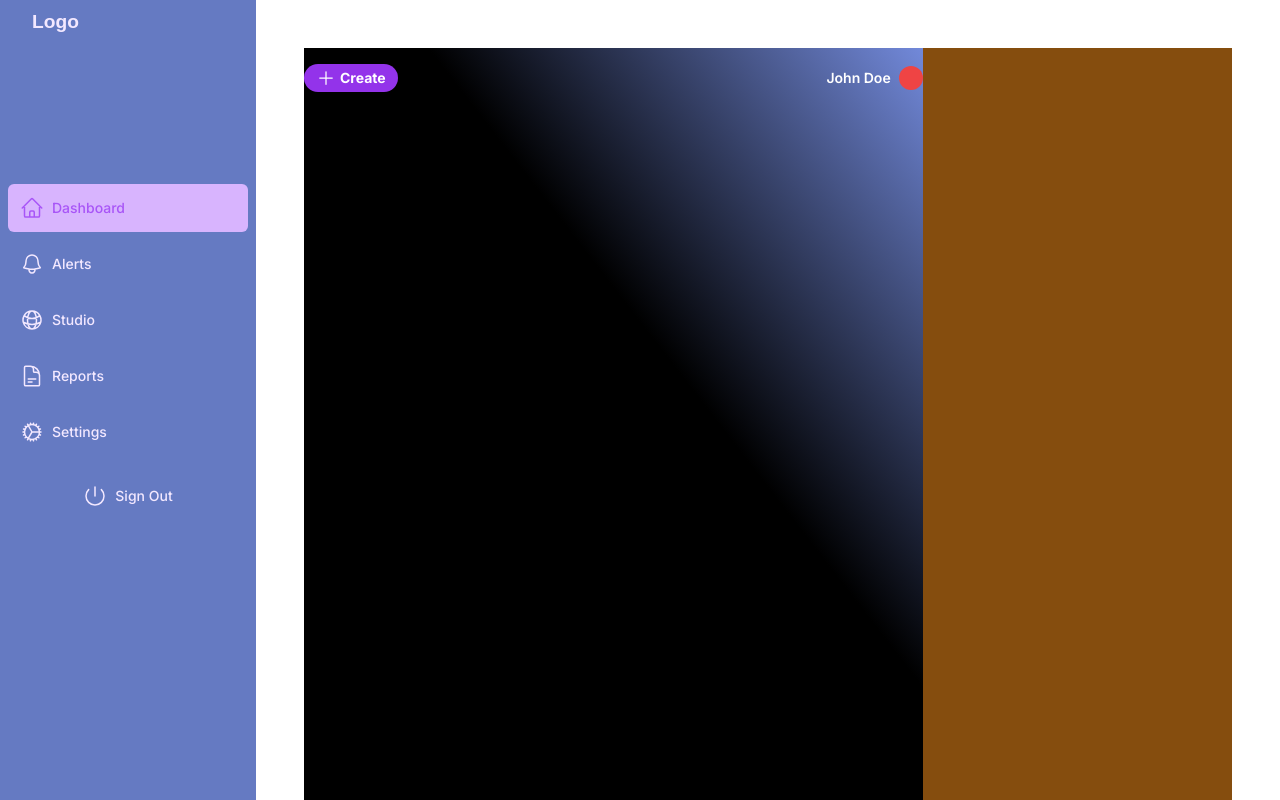
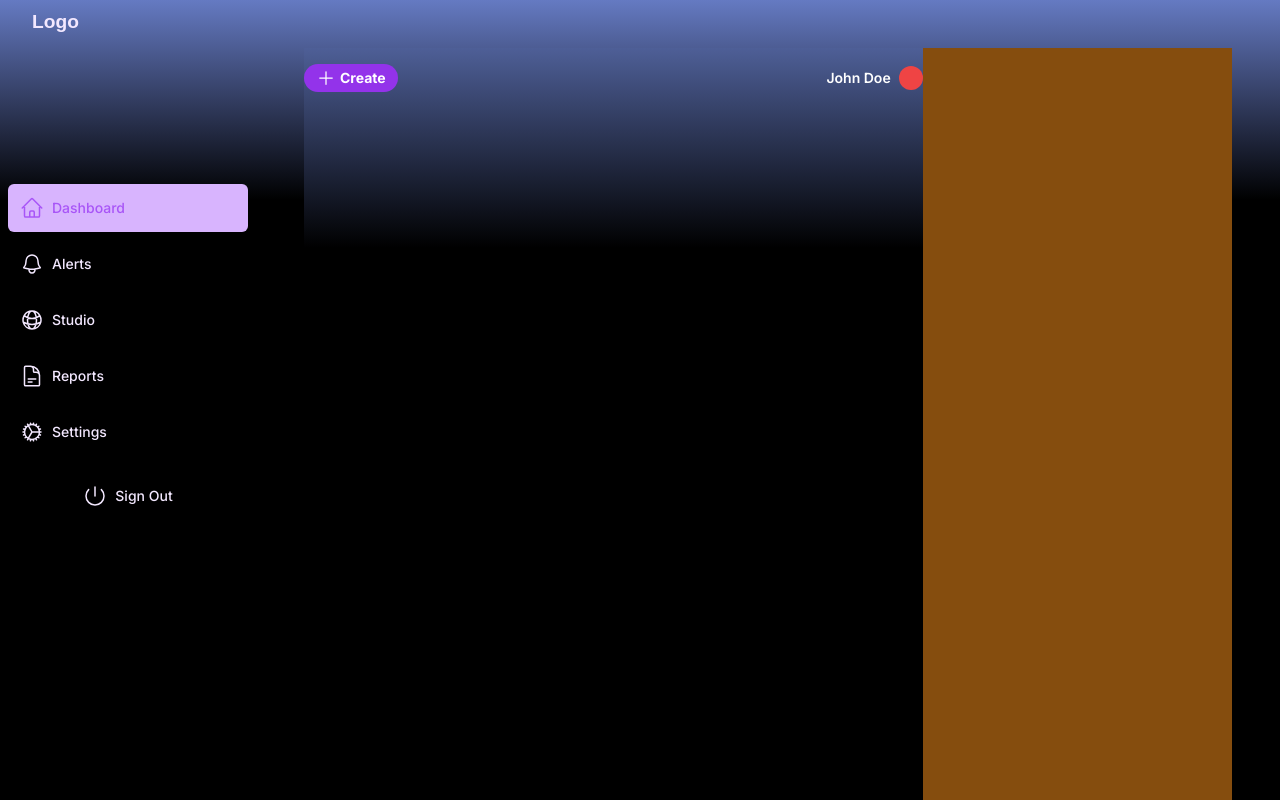
Before and after one commit to Leeky19/nextjs-tp, a Next.js app in the folder nextjs-tpnote/: page /dashboard in a window 1280 px wide. Built offline with nearby package versions, Linux system fonts and the light colour scheme; a web font is replaced by a local one.

Commit message:
Ajustement du dégradé

```diff
--- a/nextjs-tpnote/src/app/dashboard/layout.tsx
+++ b/nextjs-tpnote/src/app/dashboard/layout.tsx
@@ -3,10 +3,10 @@ import SideNav from '@/app/ui/dashboard/sidenav';
 export default function Layout({ children }: { children: React.ReactNode }) {
   return (
     <div className="flex h-screen flex-col md:flex-row md:overflow-hidden">
-      <div className="w-full flex-none md:w-64" style={{ background: 'linear-gradient(to bottom, #7289da, #000000 90%)' }}>
+      <div className="w-full flex-none md:w-64" style={{ background: 'linear-gradient(to bottom, #657ac2, #000000 90%)' }}>
         <SideNav />
       </div>
-      <div className="flex-grow p-6 md:overflow-y-auto md:p-12">{children}</div>
+      <div className="flex-grow p-6 md:overflow-y-auto md:p-12" style={{ background: 'linear-gradient(to bottom, #657ac2, #000000 25%)'}}>{children}</div>
     </div>
   );
 }
--- a/nextjs-tpnote/src/app/dashboard/page.tsx
+++ b/nextjs-tpnote/src/app/dashboard/page.tsx
@@ -4,7 +4,7 @@ export default function Page() {
   return (
     <div className="flex h-screen">
       {/* Partie gauche - occupe 2/3 de la largeur */}
-      <div className="w-2/3 h-full flex flex-col justify-between" style={{background: 'linear-gradient(to bottom left, #7289da, black 40%)'}}>
+      <div className="w-2/3 h-full flex flex-col justify-between" style={{background: 'linear-gradient(to bottom, #4e5f97, black 25%)'}}>
         <div>
           <div className="flex justify-between items-center">
             <button className="bg-purple-600 hover:bg-purple-700 text-white font-bold text-sm py-1 px-3 rounded-full flex items-center mt-4">
--- a/nextjs-tpnote/src/app/ui/dashboard/sidenav.tsx
+++ b/nextjs-tpnote/src/app/ui/dashboard/sidenav.tsx
@@ -4,7 +4,7 @@ import { PowerIcon } from '@heroicons/react/24/outline';
 
 export default function SideNav() {
   return (
-    <div className="flex h-full flex-col px-3 py-4 md:px-2" style={{ background: '#657ac2' }}>
+    <div className="flex h-full flex-col px-3 py-4 md:px-2" style={{ background: 'linear-gradient(to bottom, #657ac2, #000000 25%)' }}>
       <Link
         className="mb-2 flex h-20 items-end justify-start rounded-md p-4 md:h-40 text-purple-100"
         href="/"
```
